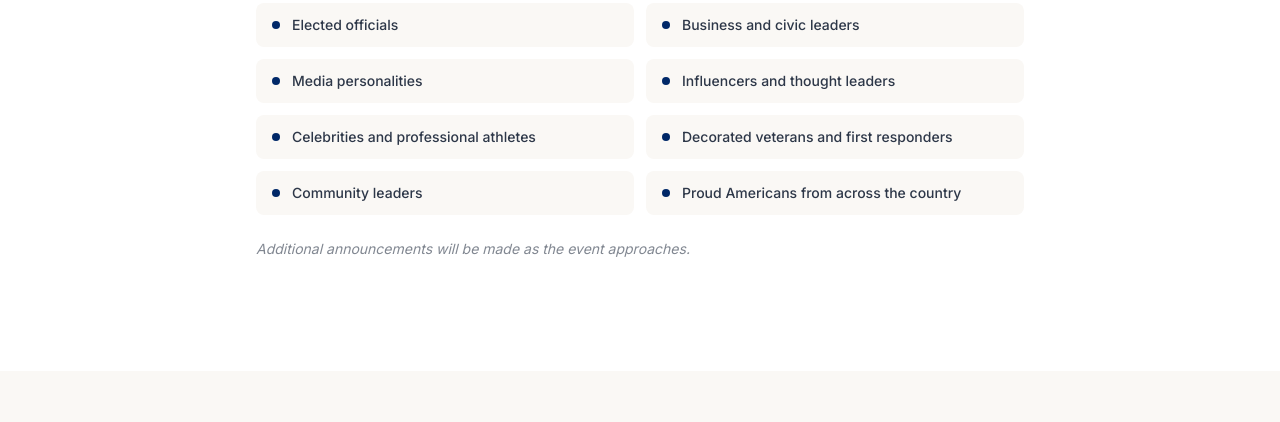
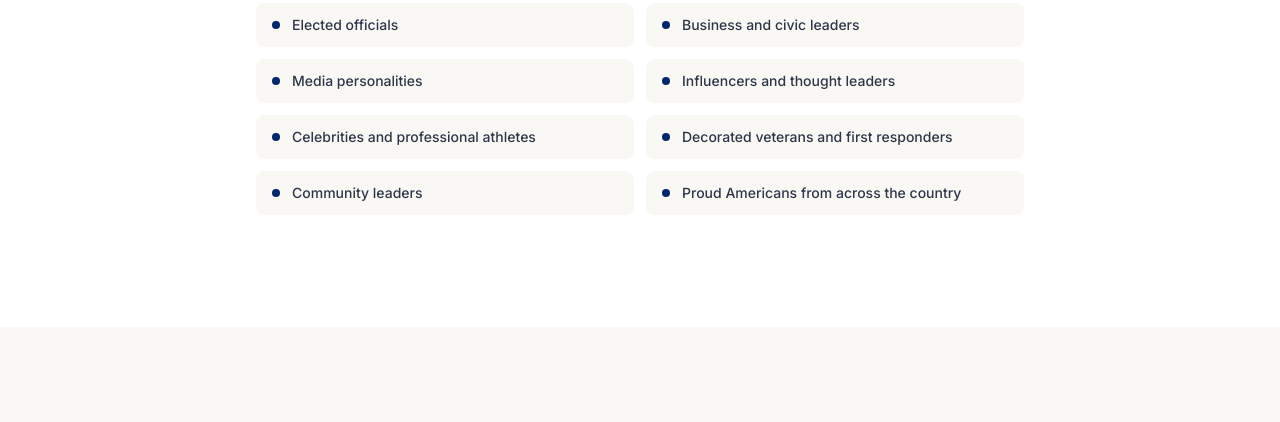
Before and after one commit to mikey-harrigan/countdown250, an Astro site: page / in a window 1280 px wide. Shown: the part 4566-4988 px from the top of the page. Built offline with nearby package versions, Linux system fonts and the light colour scheme; Astro itself is replaced by a stand-in of ours.

Commit message:
Remove 'Additional announcements' text from Distinguished Guests
Co-Authored-By: Claude Opus 4.6 (1M context) <noreply@anthropic.com>

```diff
--- a/src/components/Guests.astro
+++ b/src/components/Guests.astro
@@ -32,10 +32,6 @@ const guestCategories = [
             </div>
           ))}
         </div>
-
-        <p class="text-slate/60 text-sm mt-6 italic">
-          Additional announcements will be made as the event approaches.
-        </p>
       </div>
     </div>
   </div>
```
